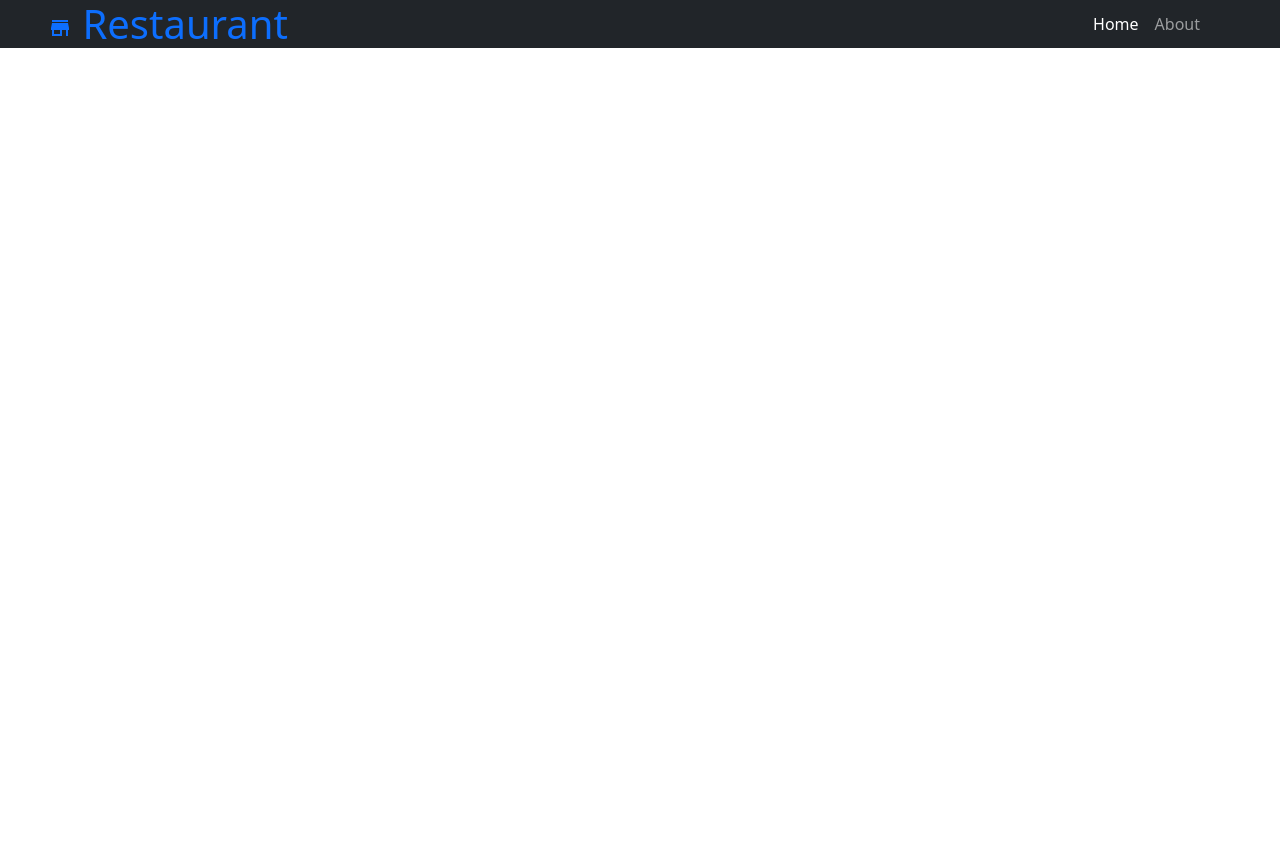
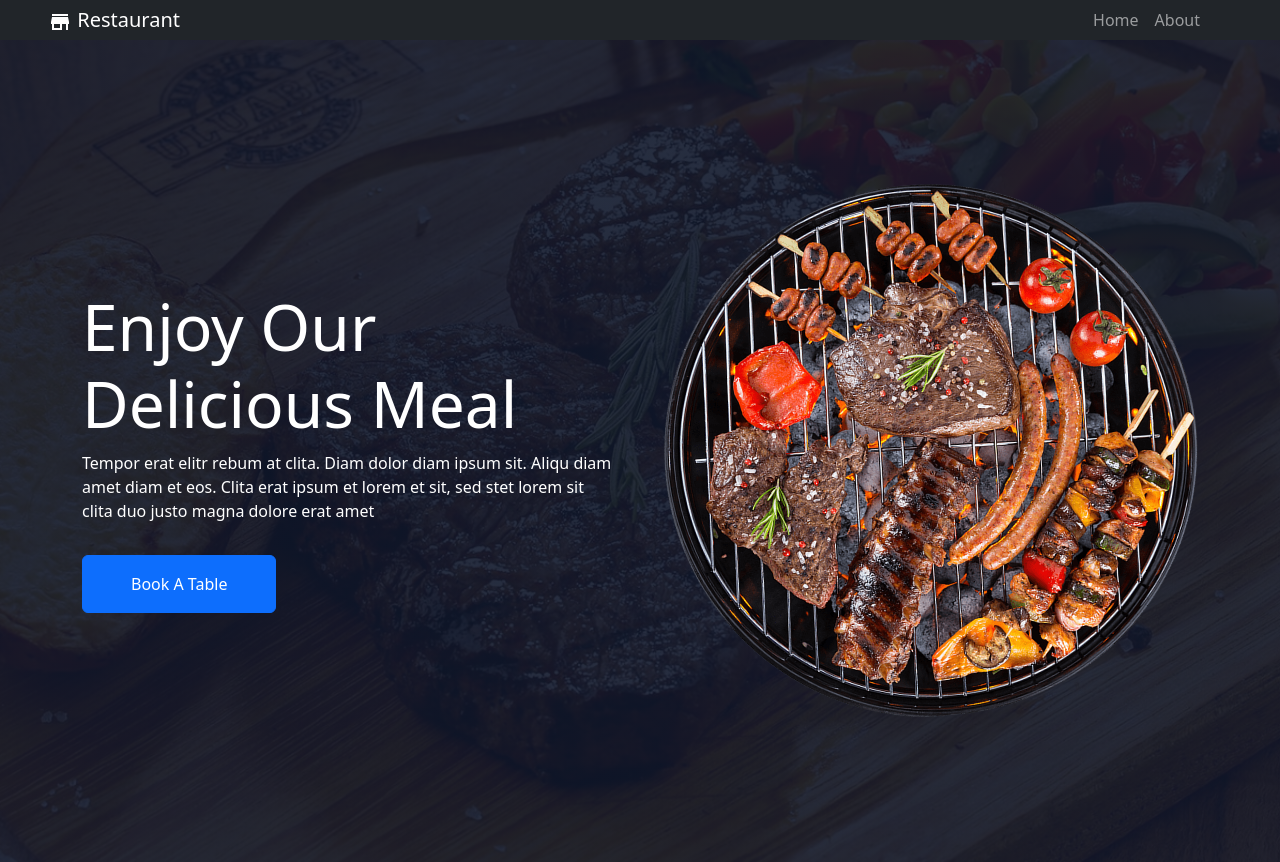
Before and after one commit to KelvinYou/react-selflearn, a React (Vite) app in the folder react-restaurant-landing/: page / in a window 1280 px wide. Before the commit the page ends 800 px from the top, so only its background shows below. Built offline with nearby package versions, Linux system fonts and the light colour scheme.

Commit message:
restaurant hero update

```diff
--- a/react-restaurant-landing/src/App.tsx
+++ b/react-restaurant-landing/src/App.tsx
@@ -1,37 +1,13 @@
 import { useState } from 'react'
-import reactLogo from './assets/react.svg'
 import Header from './components/Header'
-import StoreIcon from '@mui/icons-material/Store';
+import AppRouter from './routers/AppRouter'
+
 
 function App() {
-
   return (
-    <nav className="navbar navbar-expand-lg navbar-dark bg-dark px-4 px-lg-5 py-3 py-lg-0">
-      <a href="" className="navbar-brand p-0">
-        <h1 className="text-primary m-0"><StoreIcon /> Restaurant</h1>
-      </a>
-      <button className="navbar-toggler" type="button" data-bs-toggle="collapse" data-bs-target="#navbarCollapse">
-        <span className="fa fa-bars"></span>
-      </button>
-      <div className="collapse navbar-collapse" id="navbarCollapse">
-        <div className="navbar-nav ms-auto py-0 pe-4">
-          <a href="index.html" className="nav-item nav-link active">Home</a>
-          <a href="about.html" className="nav-item nav-link">About</a>
-          {/* <a href="service.html" className="nav-item nav-link">Service</a>
-          <a href="menu.html" className="nav-item nav-link">Menu</a>
-          <div className="nav-item dropdown">
-            <a href="#" className="nav-link dropdown-toggle" data-bs-toggle="dropdown">Pages</a>
-            <div className="dropdown-menu m-0">
-              <a href="booking.html" className="dropdown-item">Booking</a>
-              <a href="team.html" className="dropdown-item">Our Team</a>
-              <a href="testimonial.html" className="dropdown-item">Testimonial</a>
-            </div>
-          </div>
-          <a href="contact.html" className="nav-item nav-link">Contact</a> */}
-        </div>
-        {/* <a href="" className="btn btn-primary py-2 px-4">Book A Table</a> */}
-      </div>
-    </nav>
+    <div>
+      <AppRouter />
+    </div>
   )
 }
 
--- a/react-restaurant-landing/src/components/Header/index.tsx
+++ b/react-restaurant-landing/src/components/Header/index.tsx
@@ -1,8 +1,38 @@
-import React from 'react'
+import React, { FC } from 'react'
+import StoreIcon from '@mui/icons-material/Store';
+import { Nav, Navbar } from 'react-bootstrap';
+import { useNavigate } from 'react-router-dom';
+import { ABOUT_PATH, HOME_PATH } from './../../contants/routes';
 
-const Header = () => {
+const Header: FC = () => {
+  const navigate = useNavigate();
+
   return (
-    <div>Header</div>
+    <nav className="navbar navbar-expand-lg navbar-dark bg-dark px-4 px-lg-5 py-3 py-lg-0">
+      <Navbar.Brand href="" className="navbar-brand"><StoreIcon /> Restaurant</Navbar.Brand>
+      <button className="navbar-toggler" type="button" data-bs-toggle="collapse" data-bs-target="#navbarCollapse">
+        <span className="fa fa-bars"></span>
+      </button>
+      <div className="collapse navbar-collapse" id="navbarCollapse">
+        <div className="navbar-nav ms-auto py-0 pe-4">
+
+          <Nav.Link onClick={() => navigate(HOME_PATH)} className="nav-link">Home</Nav.Link>
+          <Nav.Link onClick={() => navigate(ABOUT_PATH)} className="nav-link">About</Nav.Link>
+          {/* <a href="service.html" className="nav-item nav-link">Service</a>
+          <a href="menu.html" className="nav-item nav-link">Menu</a>
+          <div className="nav-item dropdown">
+            <a href="#" className="nav-link dropdown-toggle" data-bs-toggle="dropdown">Pages</a>
+            <div className="dropdown-menu m-0">
+              <a href="booking.html" className="dropdown-item">Booking</a>
+              <a href="team.html" className="dropdown-item">Our Team</a>
+              <a href="testimonial.html" className="dropdown-item">Testimonial</a>
+            </div>
+          </div>
+          <a href="contact.html" className="nav-item nav-link">Contact</a> */}
+        </div>
+        {/* <a href="" className="btn btn-primary py-2 px-4">Book A Table</a> */}
+      </div>
+    </nav>
   )
 }
 
--- a/react-restaurant-landing/src/pages/About.tsx
+++ b/react-restaurant-landing/src/pages/About/index.tsx
@@ -1,4 +1,4 @@
-import React from 'react'
+import React from 'react';
 
 const About = () => {
   return (
@@ -6,4 +6,4 @@ const About = () => {
   )
 }
 
-export default About
+export default About;
--- /dev/null
+++ b/react-restaurant-landing/src/pages/Home/Home.scss
@@ -0,0 +1,16 @@
+.hero-header {
+  background: linear-gradient(rgba(15, 23, 43, .9), rgba(15, 23, 43, .9)), url(../../assets/home/bg-hero.jpg);
+  background-position: center center;
+  background-repeat: no-repeat;
+  background-size: cover;
+}
+
+.hero-header img {
+  animation: imgRotate 50s linear infinite;
+}
+
+@keyframes imgRotate {
+  100% {
+      transform: rotate(360deg);
+  }
+}
--- /dev/null
+++ b/react-restaurant-landing/src/pages/Home/index.tsx
@@ -0,0 +1,27 @@
+import React from 'react'
+import homeHero from "./../../assets/home/hero.png";
+import "./Home.scss";
+
+const Home = () => {
+  return (
+    <div>
+      <div className="container-xxl py-5 bg-dark hero-header">
+        <div className="container my-5 py-5">
+          <div className="row align-items-center g-5">
+            <div className="col-lg-6 text-center text-lg-start">
+              <h1 className="display-3 text-white animated slideInLeft">Enjoy Our<br/>Delicious Meal</h1>
+              <p className="text-white animated slideInLeft mb-4 pb-2">Tempor erat elitr rebum at clita. Diam dolor diam ipsum sit. Aliqu diam amet diam et eos. Clita erat ipsum et lorem et sit, sed stet lorem sit clita duo justo magna dolore erat amet</p>
+              <a href="" className="btn btn-primary py-sm-3 px-sm-5 me-3 animated slideInLeft">Book A Table</a>
+            </div>
+            <div className="col-lg-6 text-center text-lg-end overflow-hidden">
+              <img className="img-fluid" src={homeHero} alt="" />
+
+            </div>
+          </div>
+        </div>
+      </div>
+    </div>
+  )
+}
+
+export default Home
--- a/react-restaurant-landing/src/routers/AppRouter.tsx
+++ b/react-restaurant-landing/src/routers/AppRouter.tsx
@@ -7,12 +7,17 @@ const AppRouter = () => {
   return (
     <BrowserRouter>
       <Header />
+
       <Routes>
         {routes.map((route, index) => (
           <Route
             key={index}
             path={route.path}
-              element={<route.component />}
+            element={
+              <>
+                <route.component />
+              </>
+          }
           />
         ))}
       </Routes>
--- /dev/null
+++ b/react-restaurant-landing/src/styles/index.scss
@@ -0,0 +1,3 @@
+$primary: #FEA116;
+$light: #F1F8FF;
+$dark: #0F172B;
```
Also changed, not shown: react-restaurant-landing/src/pages/Home.tsx (deleted, +0 -9 lines), react-restaurant-landing/src/assets/home/bg-hero.jpg (added), react-restaurant-landing/src/assets/home/hero.png (added), react-restaurant-landing/src/styles/base/colors.scss (added). Lines whose indentation alone changed are shown as unchanged.
